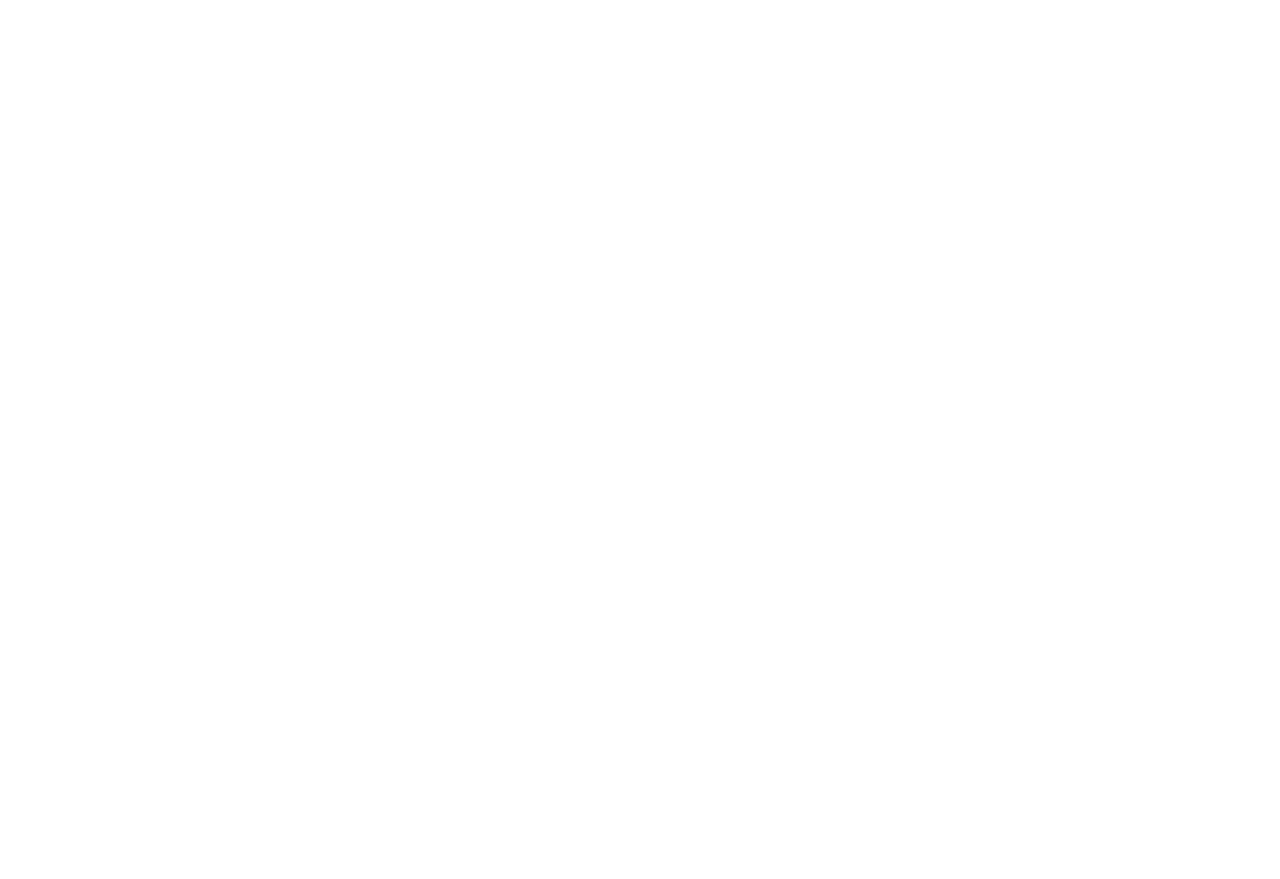
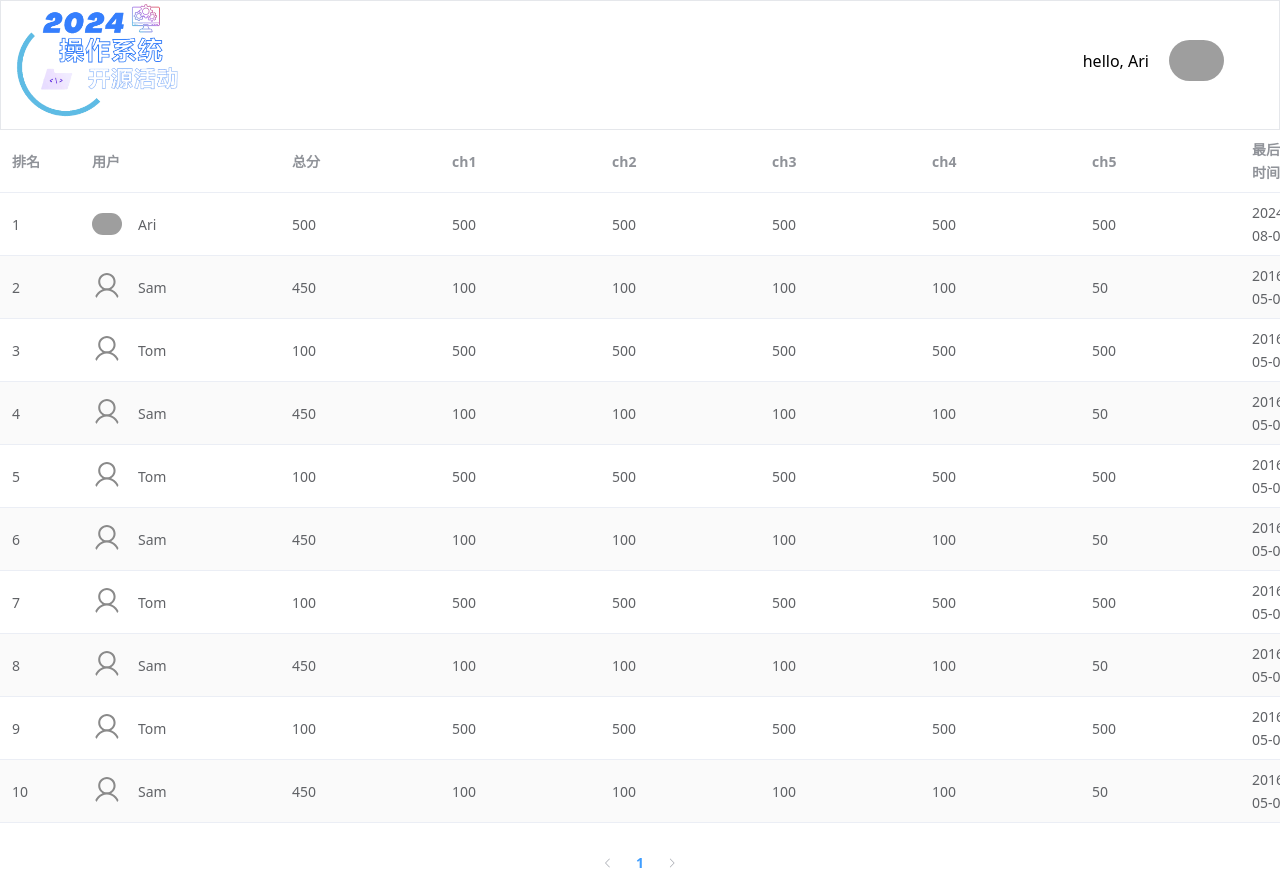
Before and after one commit to uestc-workshop-os-camp/os_camp_fe, a Vue app: page /Rank in a window 1280 px wide. Before the commit this address had no page. Before the commit the page ends 800 px from the top, so only its background shows below. Built offline with nearby package versions, Linux system fonts and the light colour scheme; grey boxes are pictures that could not be loaded.

Commit message:
Rank Static-Page

```diff
--- a/package.json
+++ b/package.json
@@ -13,6 +13,7 @@
   "dependencies": {
     "animate.css": "^4.1.1",
     "axios": "^1.6.1",
+    "element-plus": "^2.7.8",
     "pinia": "^2.1.7",
     "vue": "^3.4.29",
     "vue-router": "^4.3.3"
--- a/src/main.js
+++ b/src/main.js
@@ -2,6 +2,9 @@
 
 import { createApp } from 'vue'
 import { createPinia } from 'pinia'
+
+import ElementPlus from 'element-plus'
+import 'element-plus/dist/index.css'
 
 import App from './App.vue'
 import router from './router'
@@ -10,5 +13,6 @@
 
 app.use(createPinia())
 app.use(router)
+app.use(ElementPlus)
 
 app.mount('#app')
--- a/src/router/index.js
+++ b/src/router/index.js
@@ -5,10 +5,12 @@
   routes: [
     {
       path: '/',
-      redirect: '/login'
+      // redirect: '/login'
+      redirect: '/Rank'
     },
     { path: '/login', component: () => import('../views/LoginView.vue') },
     { path: '/Index', component: () => import('../views/IndexView.vue') },
+    { path: '/Rank', component: () => import('../views/RankView.vue') },
 
   ]
 })
--- a/src/views/LoginView.vue
+++ b/src/views/LoginView.vue
@@ -127,7 +127,7 @@
 };
 
 </script>
-<style lang="less" scoped>
+<style scoped>
 .animate_slidedown {
     animation: slidedown 1s ease-out forwards
 }
--- /dev/null
+++ b/src/views/RankView.vue
@@ -0,0 +1,180 @@
+<template>
+<!-- 排行榜头部 -->
+<div class="rankHeader w-full h-[130px] bg-white border-solid border flex">
+  <img src="@/assets/img/logo.png" alt="" class="z-10 absolute top-1 left-4 w-[165px]">
+  <!-- 用户头像 -->
+   <div class="myRepo absolute right-14 top-10 flex items-center">
+    <div>hello, {{ userName }}</div>
+    <img class="rounded-full ml-5 hover:scale-110" :src="userAvatar" width="55px"></img>
+   </div>
+</div>
+<!-- 排行榜部分 -->
+<div class="w-full flex items-center flex-col">
+  <el-table :data="tableData" stripe row-class-name="h-14">
+    <el-table-column type="index" label="排名" width="80"/>
+    <el-table-column prop="name" label="用户" width="200">
+      <template #default="scope">
+        <div class="flex items-center justify-start flex-row">
+          <img :src="scope.row.avatar" width="30px" class="rounded-full"/>
+          <div class=" ml-4">{{ scope.row.name }}</div>
+        </div>
+      </template>
+    </el-table-column>
+    <el-table-column prop="score" label="总分" width="160" />
+    <el-table-column prop="ch1" label="ch1" width="160" />
+    <el-table-column prop="ch2" label="ch2" width="160" />
+    <el-table-column prop="ch3" label="ch3" width="160" />
+    <el-table-column prop="ch4" label="ch4" width="160" />
+    <el-table-column prop="ch5" label="ch5" width="160" />
+    <el-table-column prop="date" label="最后提交时间"/>
+  </el-table>
+  <!-- 排行榜分页选项 -->
+  <el-pagination
+      class="flex justify-center mt-6"
+      layout="prev, pager, next"
+      :page-size="pageInfo.pageSize"
+      :pager-count="pageInfo.pageCount"
+      :current-page="pageInfo.pageNow.value"
+      :total="pageInfo.pageTotal"
+      @current-change="pageChange($event)"
+    />
+</div>
+</template>
+
+<script setup>
+import {ref, reactive} from 'vue'
+import axios from 'axios'
+
+// 右上方用户头像
+const userAvatar = "https://luvmand.top/img/head.png"
+const userName = "Ari"
+const defualtAvatar = "src/assets/svg/login.svg"
+
+// 排名数据 一页十个人
+const tableData = [
+  {
+    date: '2024-08-03',
+    name: userName,
+    score: '500',
+    ch1: '500',
+    ch2: '500',
+    ch3: '500',
+    ch4: '500',
+    ch5: '500',
+    avatar: userAvatar
+  },
+  {
+    date: '2016-05-03',
+    name: 'Sam',
+    score: '450',
+    ch1: '100',
+    ch2: '100',
+    ch3: '100',
+    ch4: '100',
+    ch5: '50',
+    avatar: defualtAvatar
+  },
+  {
+    date: '2016-05-03',
+    name: 'Tom',
+    score: '100',
+    ch1: '500',
+    ch2: '500',
+    ch3: '500',
+    ch4: '500',
+    ch5: '500',
+    avatar: defualtAvatar
+  },
+  {
+    date: '2016-05-03',
+    name: 'Sam',
+    score: '450',
+    ch1: '100',
+    ch2: '100',
+    ch3: '100',
+    ch4: '100',
+    ch5: '50',
+    avatar: defualtAvatar
+  },
+  {
+    date: '2016-05-03',
+    name: 'Tom',
+    score: '100',
+    ch1: '500',
+    ch2: '500',
+    ch3: '500',
+    ch4: '500',
+    ch5: '500',
+    avatar: defualtAvatar
+  },
+  {
+    date: '2016-05-03',
+    name: 'Sam',
+    score: '450',
+    ch1: '100',
+    ch2: '100',
+    ch3: '100',
+    ch4: '100',
+    ch5: '50',
+    avatar: defualtAvatar
+  },
+  {
+    date: '2016-05-03',
+    name: 'Tom',
+    score: '100',
+    ch1: '500',
+    ch2: '500',
+    ch3: '500',
+    ch4: '500',
+    ch5: '500',
+    avatar: defualtAvatar
+  },
+  {
+    date: '2016-05-03',
+    name: 'Sam',
+    score: '450',
+    ch1: '100',
+    ch2: '100',
+    ch3: '100',
+    ch4: '100',
+    ch5: '50',
+    avatar: defualtAvatar
+  },
+  {
+    date: '2016-05-03',
+    name: 'Tom',
+    score: '100',
+    ch1: '500',
+    ch2: '500',
+    ch3: '500',
+    ch4: '500',
+    ch5: '500',
+    avatar: defualtAvatar
+  },
+  {
+    date: '2016-05-03',
+    name: 'Sam',
+    score: '450',
+    ch1: '100',
+    ch2: '100',
+    ch3: '100',
+    ch4: '100',
+    ch5: '50',
+    avatar: defualtAvatar
+  },
+]
+// 分页选项配置
+const pageInfo=reactive({
+  pageSize:10, // 每页人数
+  pageCount:5, // 选项数量
+  pageTotal: tableData.length, // 数据总量
+  pageNow: ref(1), // 设置当前页面
+})
+// 选择其他页面
+const pageChange = (page) => {
+  // 不明白为什么用ref.value反而会报错
+  pageInfo.pageNow= page;
+  // axios请求对应页码排名数据
+
+}
+</script>
```
Also changed, not shown: 1 other file (tests, documents, lock files or other folders).
